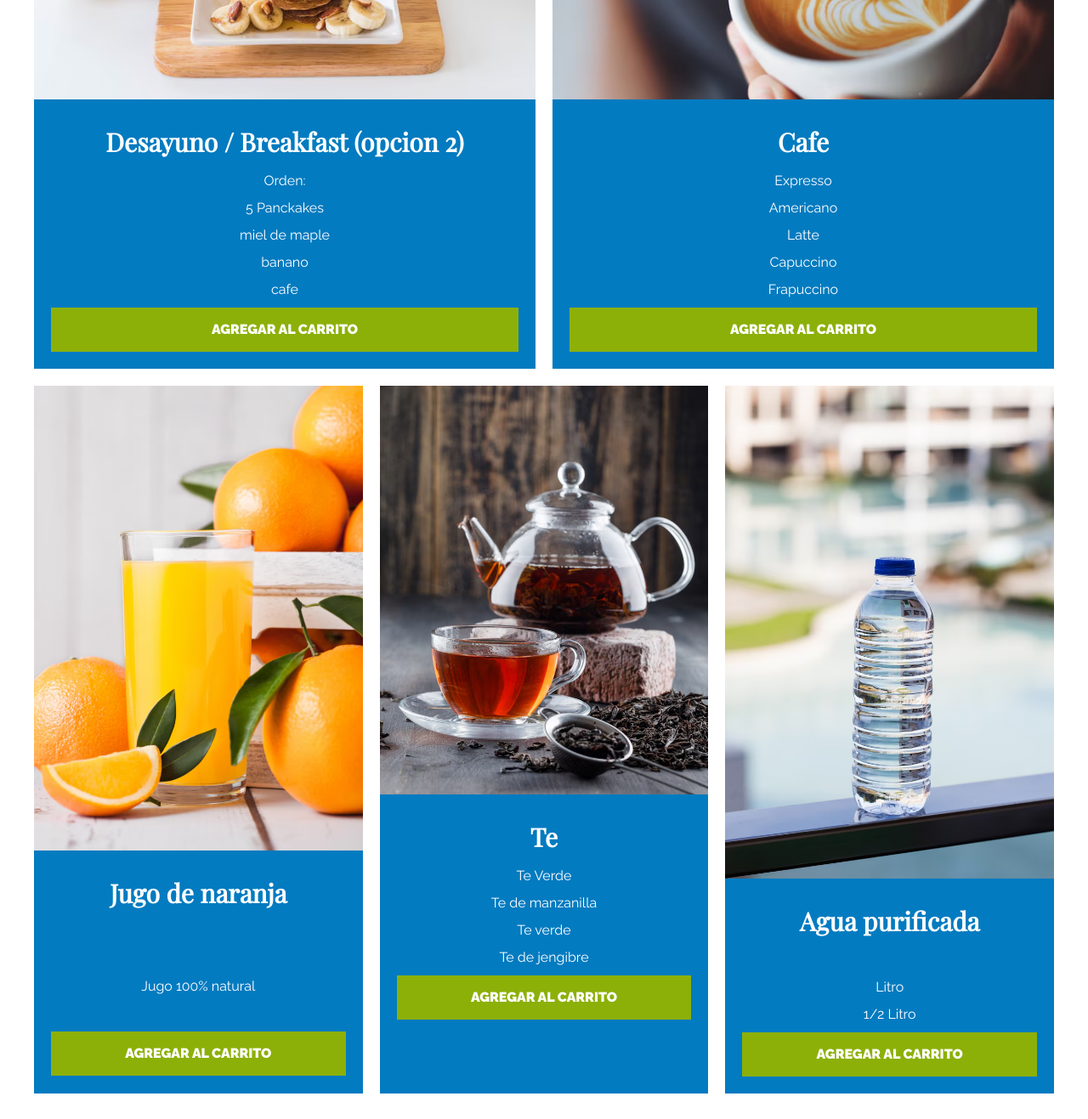
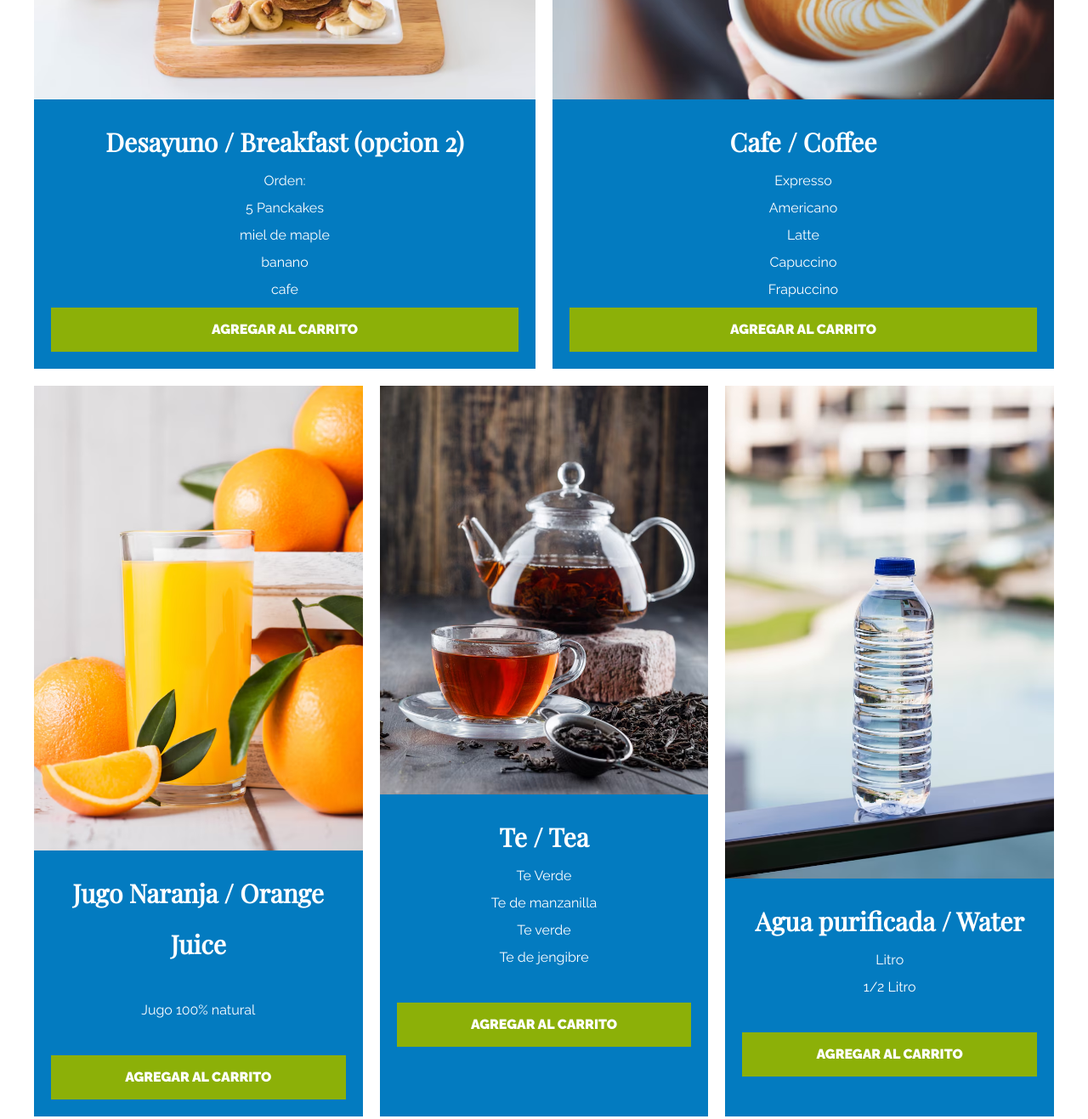
Before and after one commit to Walter-Pleitez/Aerotraining2, a plain HTML site: page index.html in a window 1280 px wide. Shown: the part 3000-4317 px from the top of the page at 85% size. Drawn offline with nearby package versions, Linux system fonts and the light colour scheme.

Commit message:
productos detallados

```diff
--- a/index.html
+++ b/index.html
@@ -104,7 +104,7 @@
             <div class="producto">
                 <img src="img/cafe.avif" alt="Imagen Producto">
                 <div class="texto-producto">
-                    <h3>Cafe</h3>
+                    <h3>Cafe / Coffee</h3>
                     <p>
                         Expresso<br>
                         Americano<br>
@@ -120,9 +120,9 @@
             <div class="producto">
                 <img src="img/naranja.avif" alt="Imagen Producto">
                 <div class="texto-producto">
-                    <h3>Jugo de naranja</h3>
+                    <h3>Jugo Naranja / Orange Juice</h3>
                     <p>
-                        <br><br>
+                        <br>
                         Jugo 100% natural
                         <br><br>
                     </p>
@@ -134,12 +134,13 @@
             <div class="producto">
                 <img src="img/te.avif" alt="Imagen Producto">
                 <div class="texto-producto">
-                    <h3>Te</h3>
+                    <h3>Te / Tea</h3>
                     <p>
                         Te Verde<br>
                         Te de manzanilla<br>
                         Te verde<br>
                         Te de jengibre<br>
+                        <br>
                     </p>
                     <!--<p class="precio">$1,000.00</p>-->
                     <a class="btn" href="#">Agregar al Carrito</a>
@@ -149,11 +150,11 @@
             <div class="producto">
                 <img src="img/agua.avif" alt="Imagen Producto">
                 <div class="texto-producto">
-                    <h3>Agua purificada</h3>
+                    <h3>Agua purificada / Water</h3>
                     <p>
-                        <br>
                         Litro<br>
                         1/2 Litro<br>
+                        <br>
                     </p>
                     <!--<p class="precio">$1,000.00</p>-->
                     <a class="btn" href="#">Agregar al Carrito</a>
```
